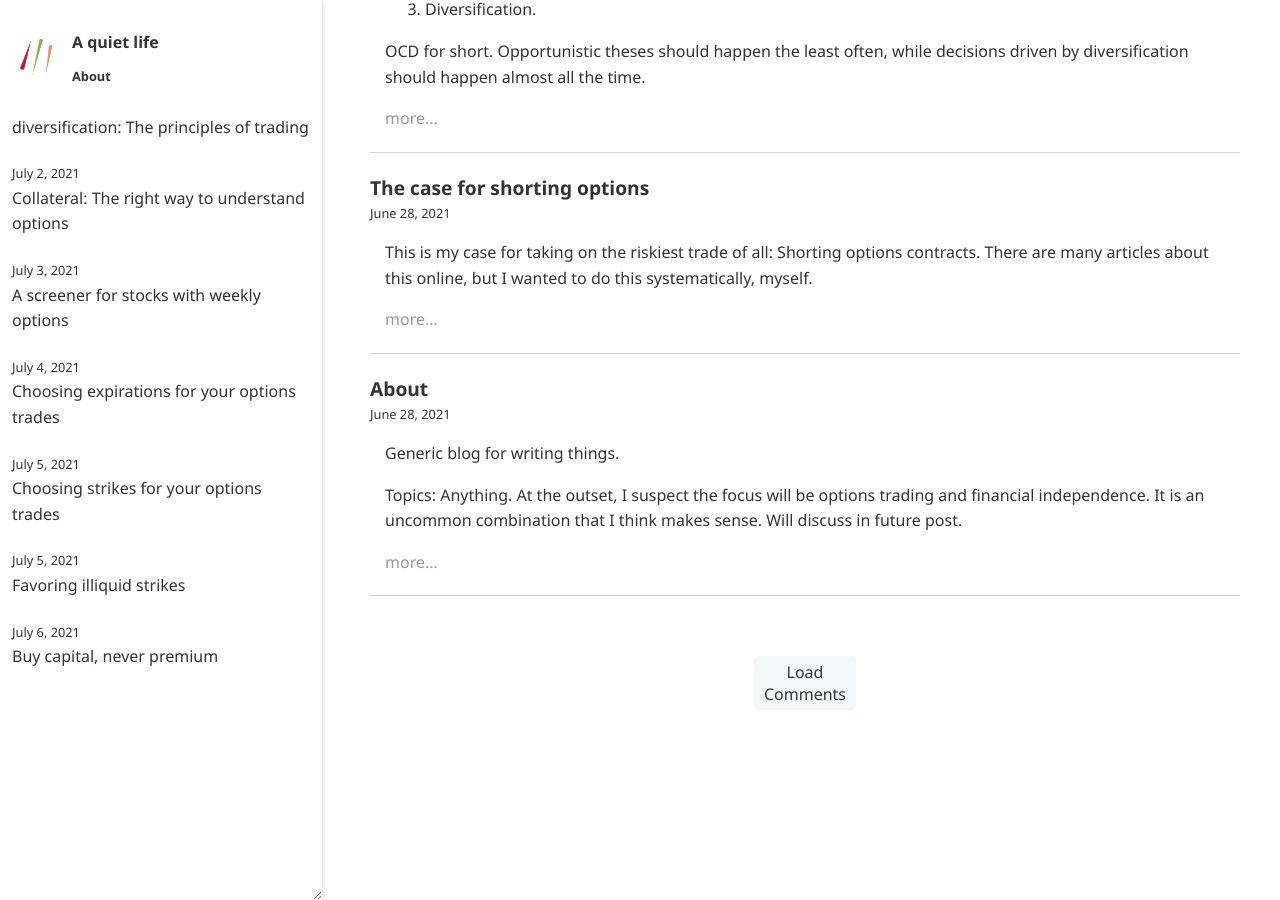
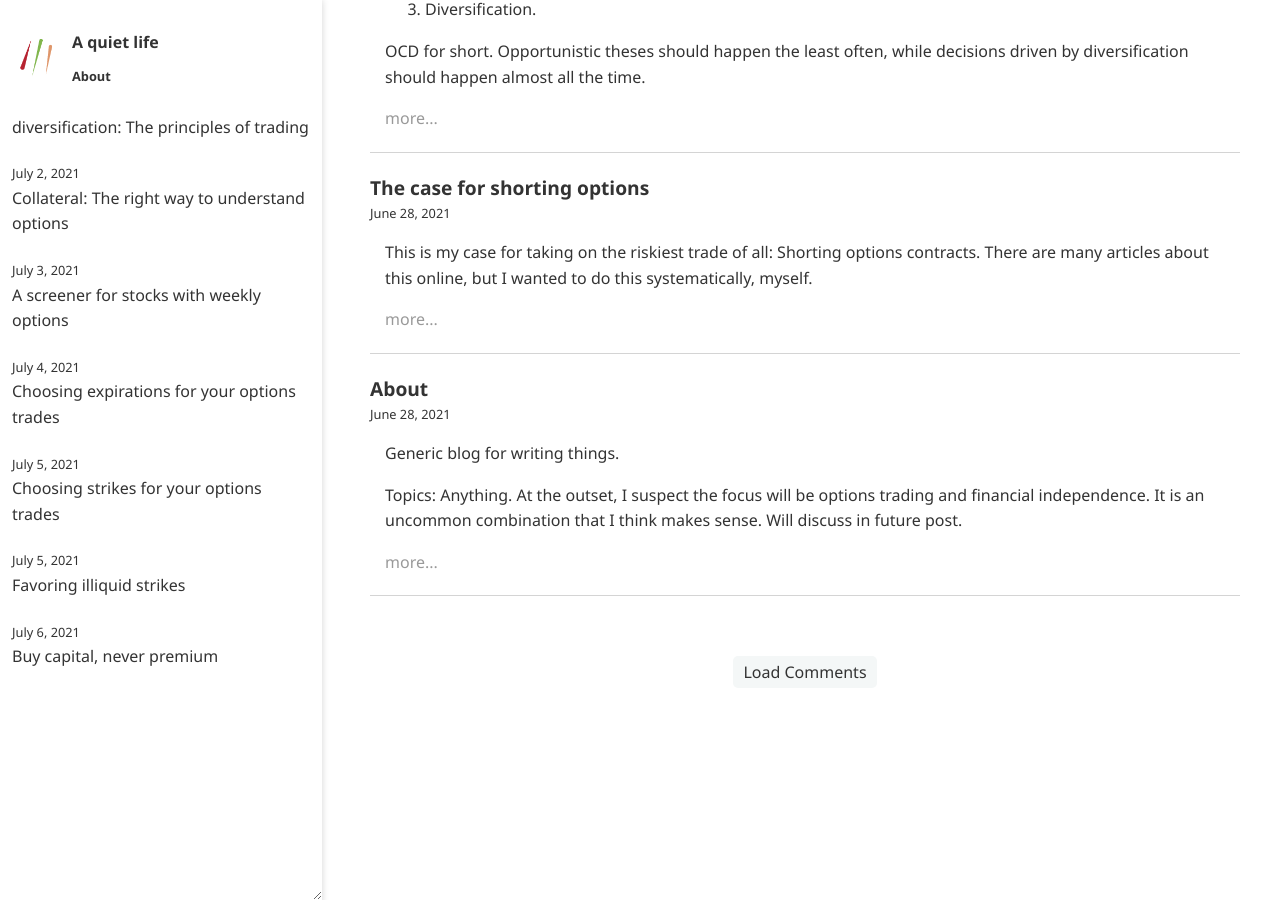
Before and after one commit to ansyblenetwork/aquietlife, a Jekyll site: the page built from index.html, in a window 1280 px wide and 900 px high, scrolled down 2380 px. Built offline with Jekyll 4.4.1, drawn with Linux system fonts in a browser that asks for light colours.

Commit message:
Update page.html

```diff
--- a/_layouts/page.html
+++ b/_layouts/page.html
@@ -64,7 +64,7 @@
 			{{ content }}
 		</div>
 
-		<button onclick="loadComments(this)" style="width:min-content; margin-bottom:150px; margin-left: auto; margin-right:auto;">Load Comments</button>
+		<button onclick="loadComments(this)" style="margin-bottom:150px; margin-left: auto; margin-right:auto;">Load Comments</button>
 		<div id="comment"></div>
 	</div>
 
```
